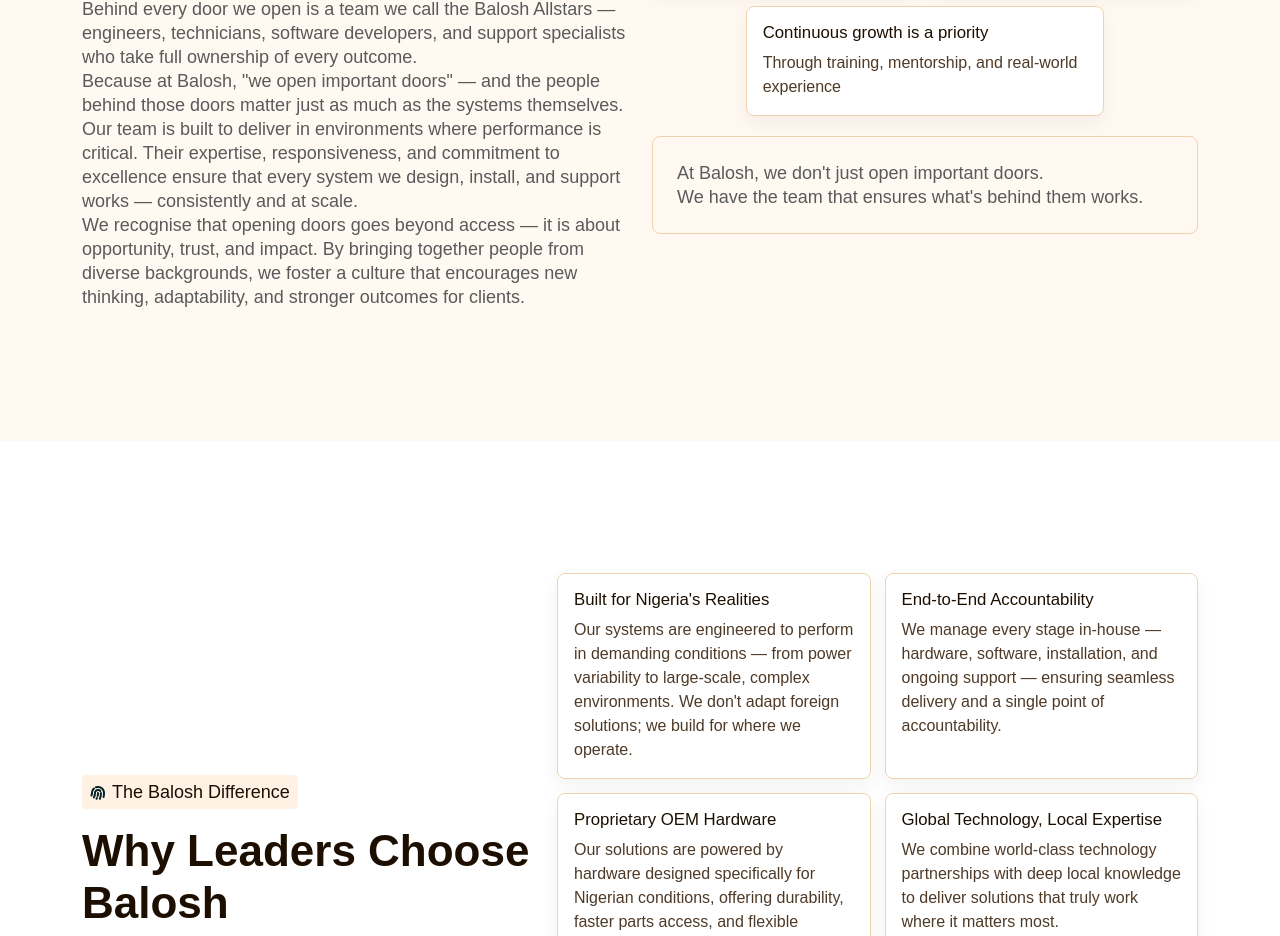
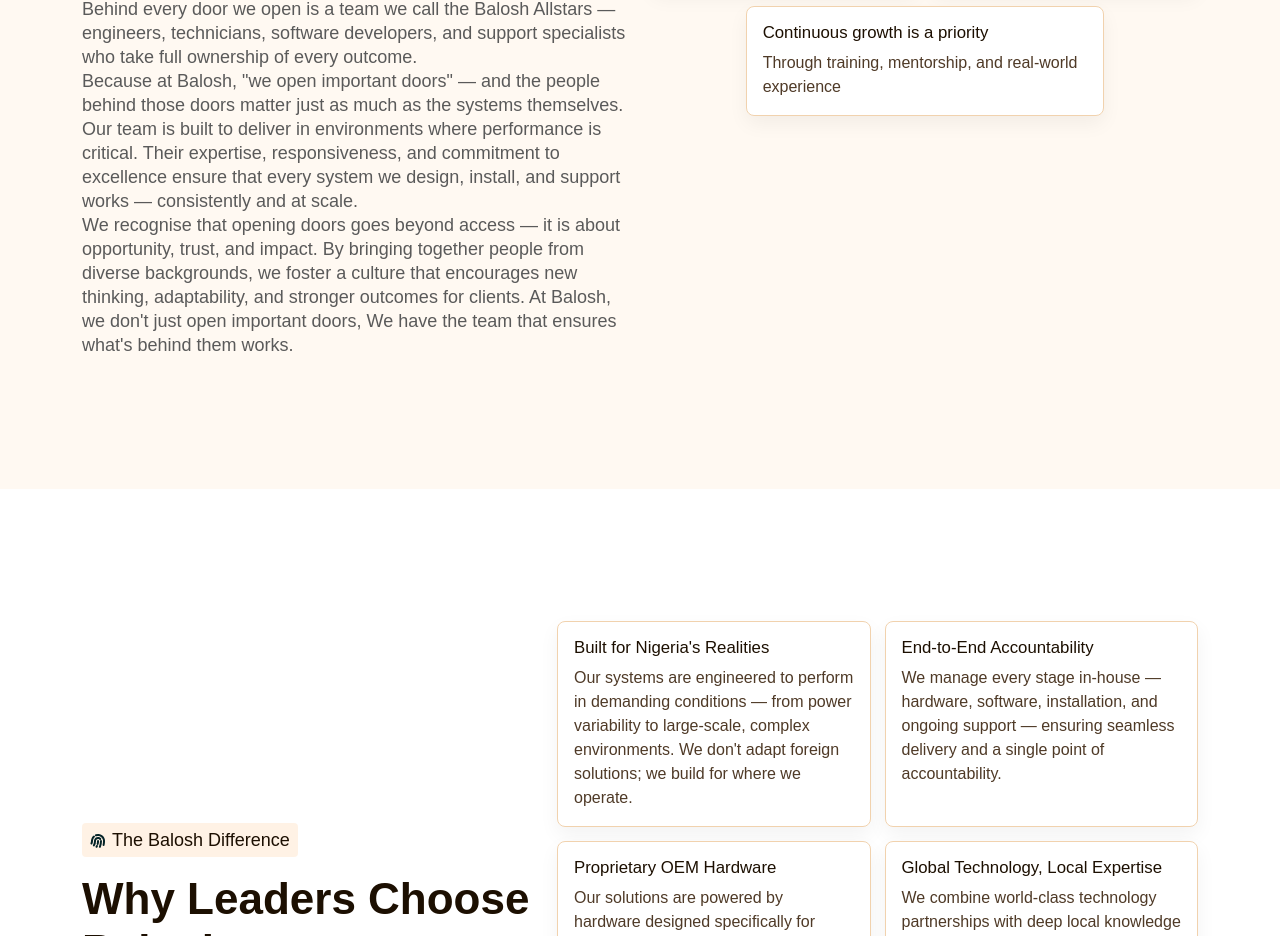
Before and after one commit to baloshng/balosh-landing-page, a Next.js app: page /about in a window 1280 px wide. Shown: the part 5012-5948 px from the top of the page. Built offline with nearby package versions, Linux system fonts and the light colour scheme; no server answers; a web font is replaced by a local one.

Commit message:
fix: fix the position of the paragraph in all stars section

```diff
--- a/src/components/about/AboutExtendedSections.tsx
+++ b/src/components/about/AboutExtendedSections.tsx
@@ -403,7 +403,7 @@ export default function AboutExtendedSections() {
                   about opportunity, trust, and impact. By bringing together
                   people from diverse backgrounds, we foster a culture that
                   encourages new thinking, adaptability, and stronger outcomes
-                  for clients.
+                  for clients. At Balosh, we don&apos;t just open important doors, We have the team that ensures what&apos;s behind them works.
                 </p>
               </div>
             </div>
@@ -438,19 +438,6 @@ export default function AboutExtendedSections() {
               </div>
 
               <div className="space20" />
-              <div
-                className="heading6 about-page-quote-card"
-                data-aos="fade-left"
-                data-aos-duration="1000"
-                data-aos-delay="260"
-              >
-                <p>
-                  At Balosh, we don&apos;t just open important doors.
-                </p>
-                <p>
-                  We have the team that ensures what&apos;s behind them works.
-                </p>
-              </div>
             </div>
           </div>
         </div>
```
